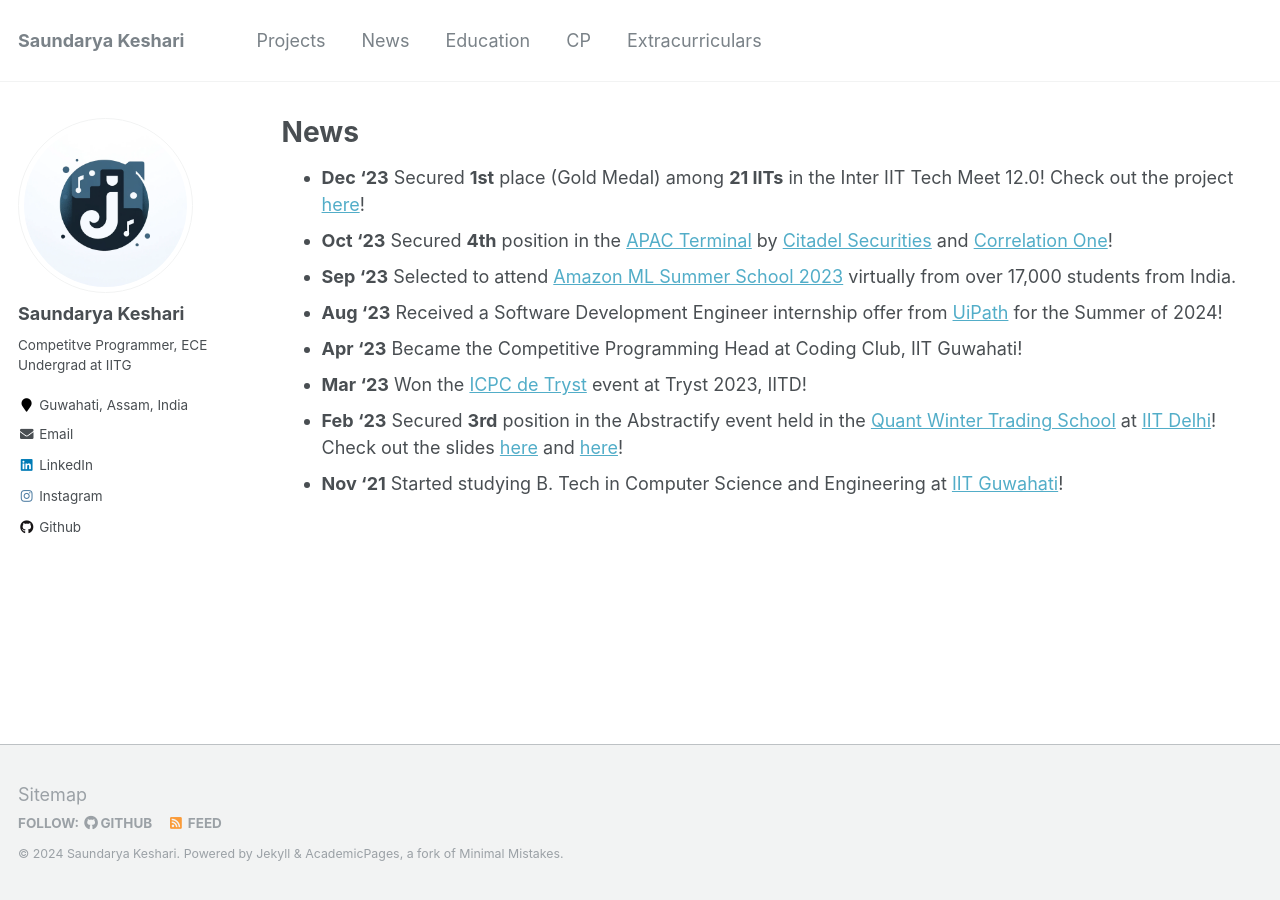
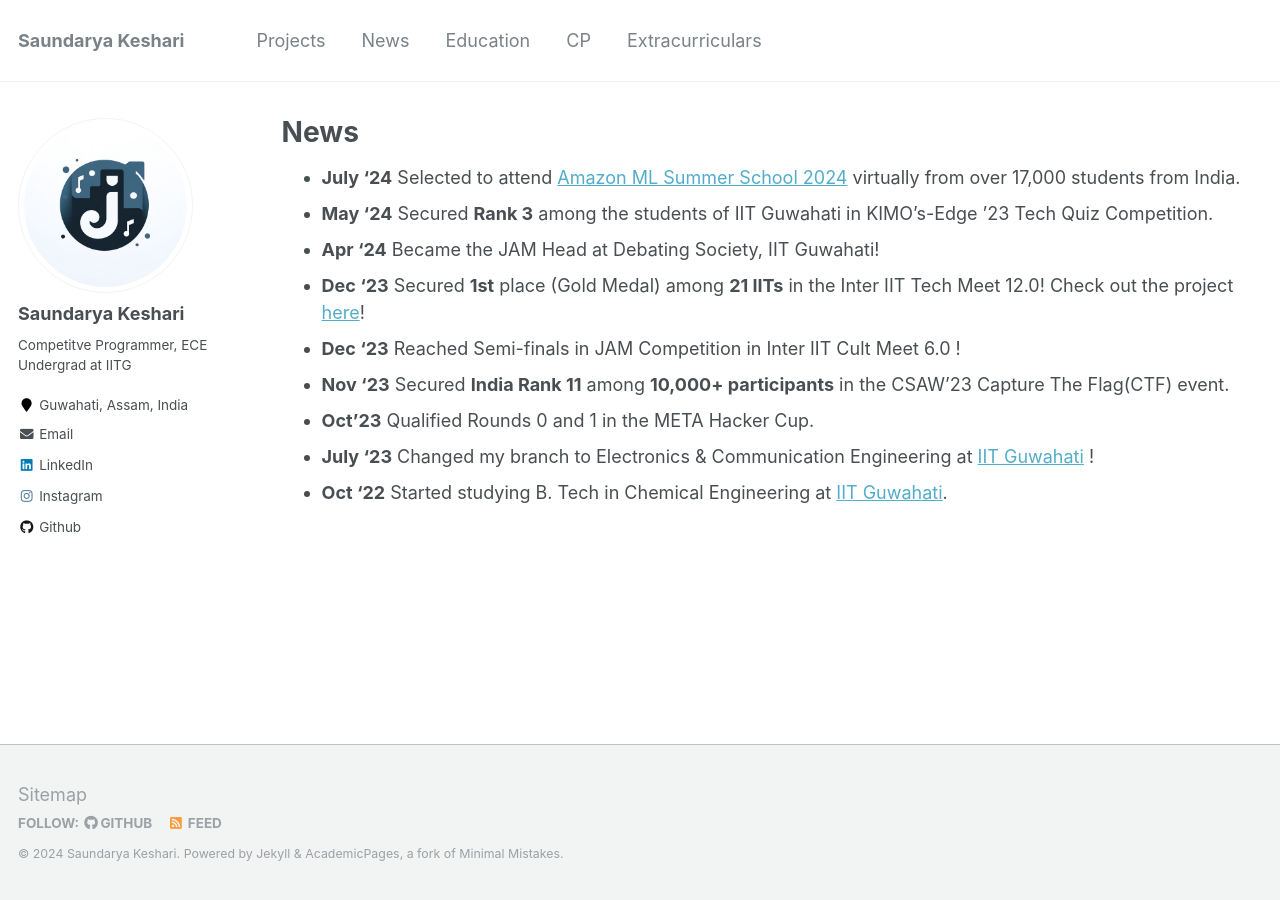
Before and after one commit to jazzsterq/jazzsterq.github.io, a Jekyll site: the page built from _pages/news.md, in a window 1280 px wide. Built offline with Jekyll 4.4.1, drawn with Linux system fonts in a browser that asks for light colours.

Commit message:
news added

```diff
--- a/_pages/news.md
+++ b/_pages/news.md
@@ -5,11 +5,12 @@
 author_profile: true
 ---
 
-* **Dec '23** Secured **1st** place (Gold Medal) among **21 IITs** in the Inter IIT Tech Meet 12.0! Check out the project [here](https://bit.ly/3tCRDCf)!
-* **Oct '23** Secured **4th** position in the [APAC Terminal](https://terminal.c1games.com/competitions/304/live-algos) by [Citadel Securities](https://www.citadelsecurities.com/) and [Correlation One](https://www.correlation-one.com/)!
-* **Sep '23** Selected to attend [Amazon ML Summer School 2023](https://www.amazon.science/news-and-features/third-annual-2023-ml-summer-school-amazon-india) virtually from over 17,000 students from India.
-* **Aug '23** Received a Software Development Engineer internship offer from [UiPath](https://www.uipath.com/) for the Summer of 2024!
-* **Apr '23** Became the Competitive Programming Head at Coding Club, IIT Guwahati!
-* **Mar '23** Won the [ICPC de Tryst](https://codeforces.com/gym/430979/standings) event at Tryst 2023, IITD!
-* **Feb '23** Secured **3rd** position in the Abstractify event held in the [Quant Winter Trading School](https://unstop.com/workshops-webinars/quantitative-trading-winter-school-indian-institute-of-technology-iit-delhi-585723?utm_campaign=site-emails&utm_medium=d2c-automated&utm_source=registration-successful-quantitative-trading-winter-school-in-association-with-optiver-services-bv) at [IIT Delhi](https://home.iitd.ac.in/)! Check out the slides [here](../files/Abstractify_PS3.pdf) and [here](../files/Abstractify_PS3_Calculations.pdf)!
-* **Nov '21** Started studying B. Tech in Computer Science and Engineering at [IIT Guwahati](https://iitg.ac.in/)!
+* **July '24** Selected to attend [Amazon ML Summer School 2024](https://www.amazon.science/academic-engagements/amazon-launches-annual-ml-summer-school-in-india) virtually from over 17,000 students from India.
+* **May '24** Secured **Rank 3** among the students of IIT Guwahati in KIMO’s-Edge ’23 Tech Quiz Competition.
+* **Apr '24** Became the JAM Head at Debating Society, IIT Guwahati!
+* **Dec '23** Secured **1st** place (Gold Medal) among **21 IITs** in the Inter IIT Tech Meet 12.0! Check out the project [here](https://t.ly/airline)!
+* **Dec '23** Reached Semi-finals in JAM Competition in Inter IIT Cult Meet 6.0 !
+* **Nov '23** Secured **India Rank 11** among **10,000+ participants** in the CSAW'23 Capture The Flag(CTF) event.
+* **Oct'23** Qualified Rounds 0 and 1 in the META Hacker Cup.
+* **July '23** Changed my branch to Electronics & Communication Engineering at [IIT Guwahati](https://iitg.ac.in/) !
+* **Oct '22** Started studying B. Tech in Chemical Engineering at [IIT Guwahati](https://iitg.ac.in/).
```
